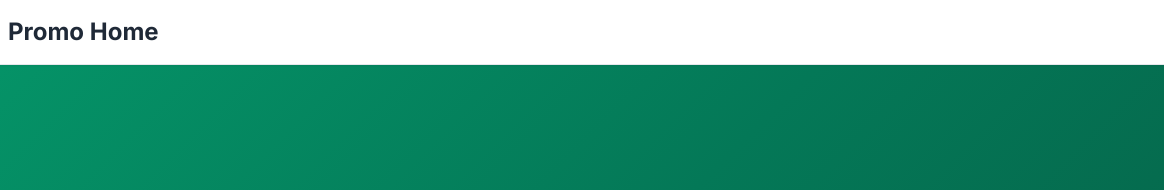
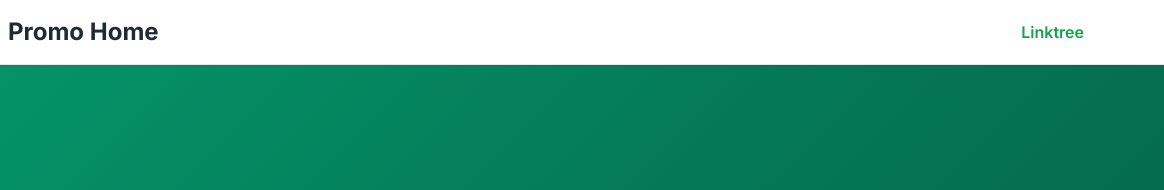
Before and after one commit to mynd-ia/promohome, a plain HTML site: page index.html in a window 1280 px wide. Shown: the top 190 px of the page, 116-1280 px from the left. Drawn offline with nearby package versions, Linux system fonts and the light colour scheme.

Commit message:
Update index.html

```diff
--- a/index.html
+++ b/index.html
@@ -37,11 +37,15 @@
 <body class="min-h-screen bg-gradient-to-b from-gray-50 to-white">
     <!-- Header -->
     <header class="bg-white shadow-sm border-b sticky top-0 z-50">
-        <div class="max-w-6xl mx-auto px-4 py-4">
+        <div class="max-w-6xl mx-auto px-4 py-4 flex justify-between items-center">
             <div class="flex items-center gap-3">
                 <i data-lucide="home" class="w-8 h-8 text-green-600"></i>
                 <h1 class="text-2xl font-bold text-gray-800">Promo Home</h1>
             </div>
+
+            <a href="https://linktr.ee/promohome.club" target="_blank" class="text-green-600 font-semibold hover:underline">
+                Linktree
+            </a>
         </div>
     </header>
 
```
